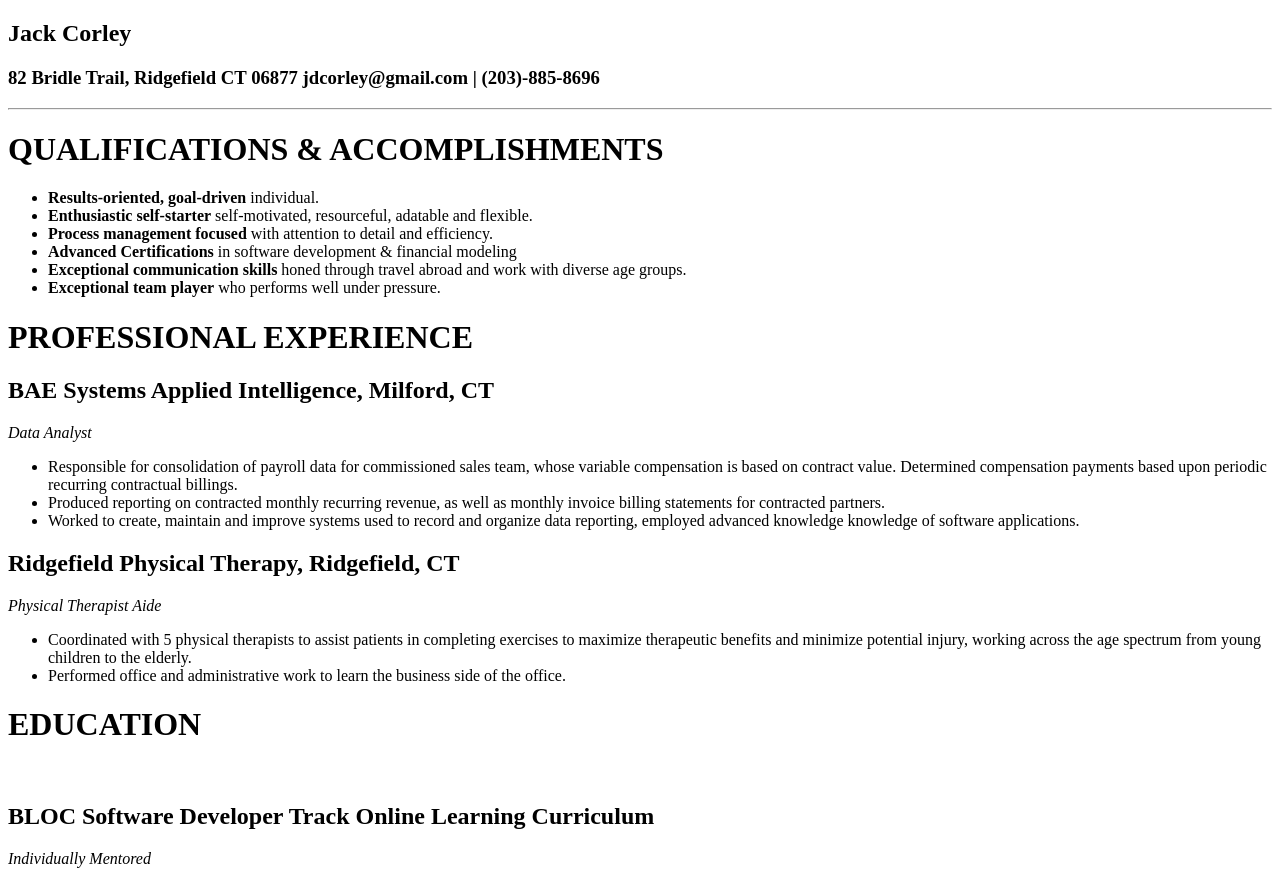
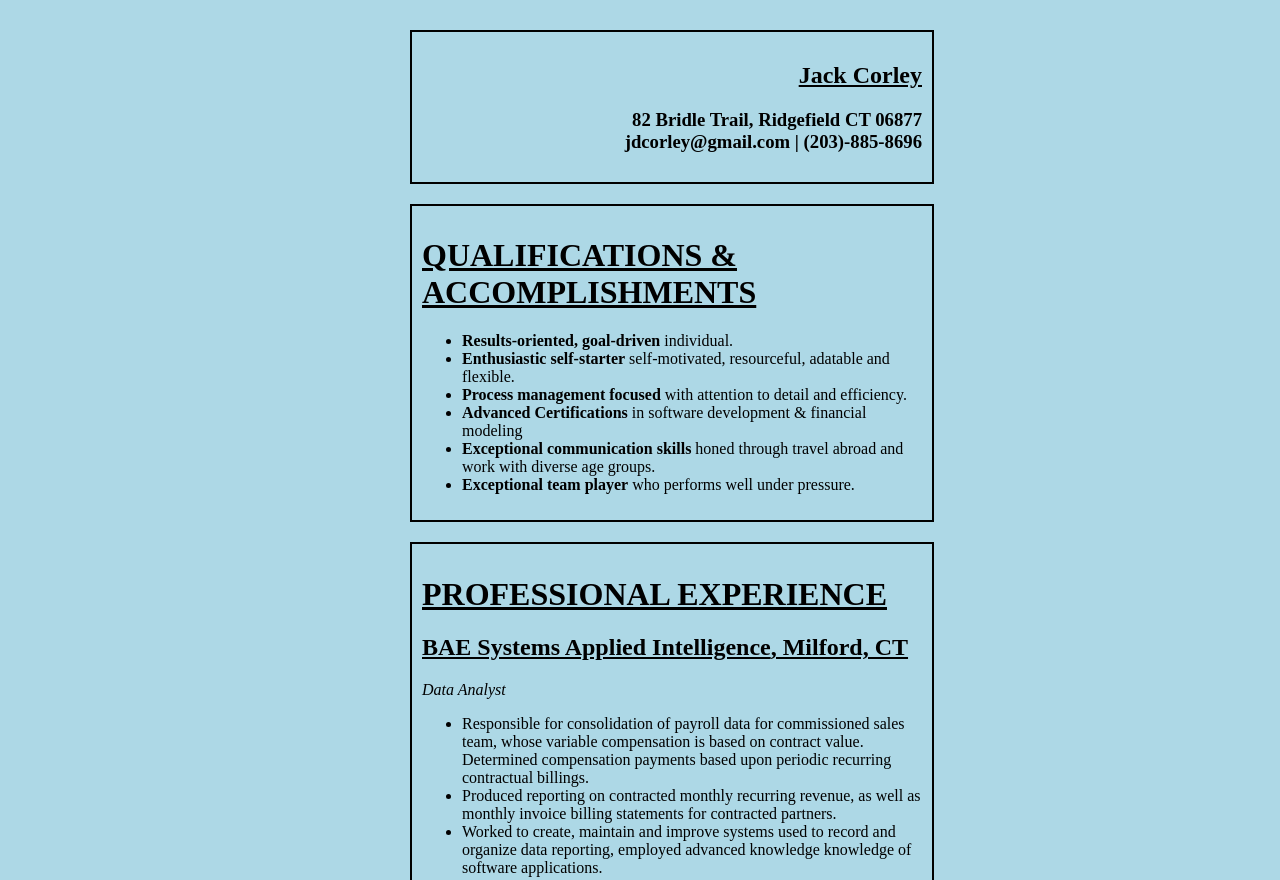
Before and after one commit to Jdcorley/Resume-Web-Page, a plain HTML site: page index.html.html in a window 1280 px wide. Shown: the top 880 px of the page. Drawn offline with Linux system fonts and the light colour scheme; files that its build step writes are made by us from their sources.

Commit message:
Add files via upload

```diff
--- a/index.html.html
+++ b/index.html.html
@@ -1,14 +1,19 @@
 <!DOCTYPE html>
 <html>
+	<head>
+		<link href="styles/styles.css" type="text/css" rel="stylesheet"/>
+	</head>
 	<body>
+		<div>
 		<title>Jack Corley</title>
 			<header>
 				<h2>
 				Jack Corley</h2>
-				<h3>82 Bridle Trail, Ridgefield CT 06877
+				<h3>82 Bridle Trail, Ridgefield CT 06877 <br>
 					jdcorley@gmail.com | (203)-885-8696</h3>
+		</div>
 			</header>
-		<hr>
+		<div>
 	<h1>QUALIFICATIONS & ACCOMPLISHMENTS</h1>
 	<ul>
 		<li><strong>Results-oriented, goal-driven</strong> individual.</li>
@@ -18,6 +23,8 @@
 		<li><strong>Exceptional communication skills</strong> honed through travel abroad and work with diverse age groups.</li>
 		<li><strong>Exceptional team player</strong> who performs well under pressure.</li>
 	</ul>
+		</div>
+		<div>
 	<h1>PROFESSIONAL EXPERIENCE</h1>
 	<h2><strong>BAE Systems Applied Intelligence</strong>, Milford, CT</h2>
 	<p><i>Data Analyst</i></p>
@@ -40,6 +47,8 @@
 		</li>
 		<li>Performed office and administrative work to learn the business side of the office.</li>
 	</ul>
+		</div>
+		<div>
 	<h1>EDUCATION</h1>
 
 	<br>
@@ -53,6 +62,8 @@
 	<h2><strong>International Studies Institute</strong> Florence, Italy</h2>
 	<p><i>Sustainable Food & Environmental Systems Studies</i></p>
 
+		</div>
+
 	</body>
 
 
--- /dev/null
+++ b/styles.css
@@ -0,0 +1,25 @@
+body {
+    font-family: 'Times New Roman', Times, serif;
+    background-color: lightblue;
+    align-content: center;
+    height: 500px;
+    width: 500px;
+    margin: auto;
+    padding: 10px
+}
+
+div {
+    border: 2px solid black;
+    width: 500px;
+    margin: 20px;
+    padding: 10px;
+    text-align: left
+}
+header{
+    text-align: right;
+    width: auto
+}
+
+h1,h2{
+    text-decoration: underline;
+}
```
